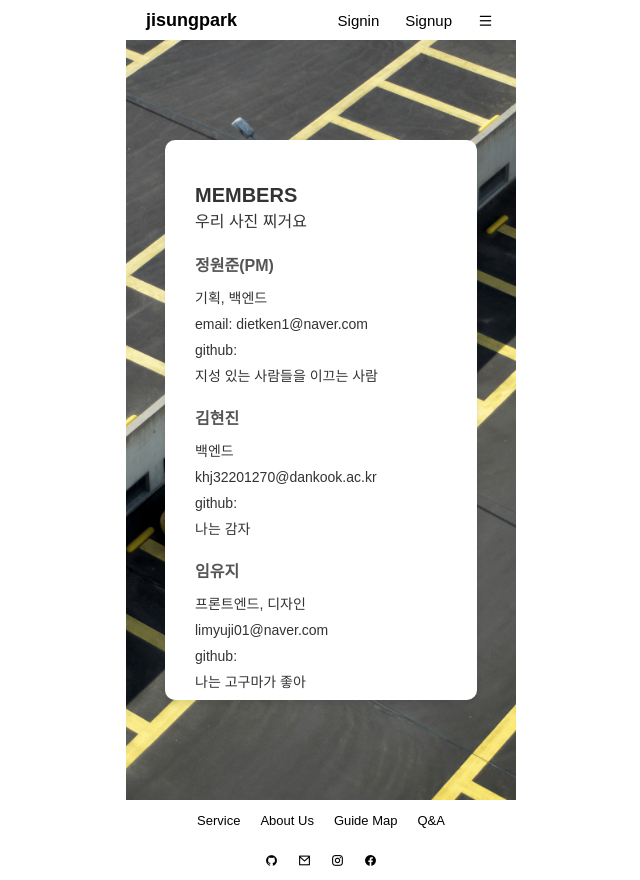
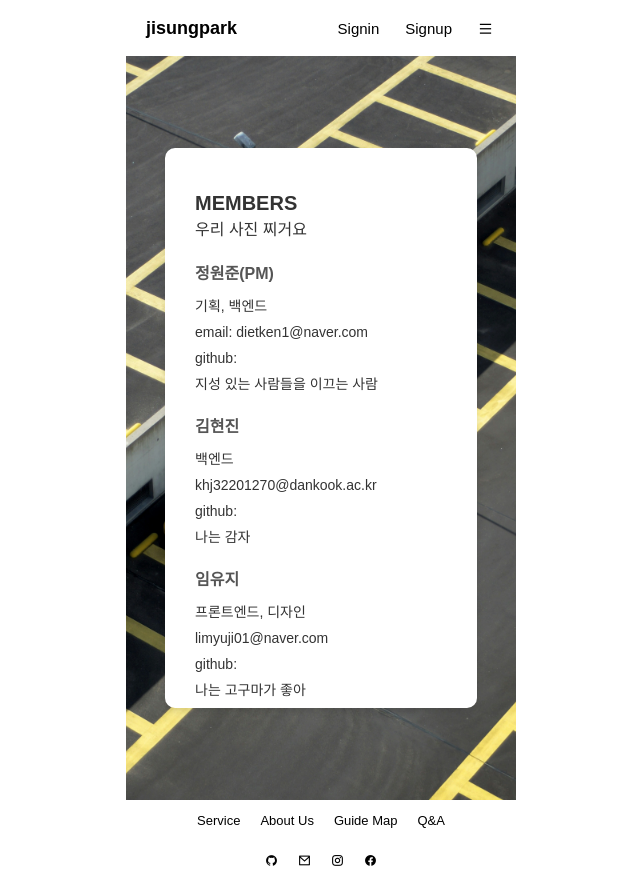
Before and after one commit to pirogramming/JisungPark, a Django app: page /aboutus/ in a window 1280 px wide. Shown: the whole page, without its empty margins (319-959 px from the left). Run offline with Django 5.2, Linux system fonts and the light colour scheme.

Commit message:
[feat]: footer, main CSS높이 수정

```diff
--- a/static/css/layout.css
+++ b/static/css/layout.css
@@ -10,7 +10,7 @@
 
 main {
   flex-grow: 1;
-  height: 95dvh;
+  height: 93dvh;
 }
 
 :root {
--- a/static/css/style-lyj.css
+++ b/static/css/style-lyj.css
@@ -2,7 +2,7 @@ header {
     display: flex;
     justify-content: space-between;
     align-items: center;
-    height: 5dvh;
+    height: 7dvh;
     background-color: white;
     padding: 0 1rem;
     z-index: 1000;
@@ -63,7 +63,7 @@ footer {
 .menu {
     display: none;
     position: fixed;
-    top: 4dvh;
+    top: 6dvh;
     left: 0;
     width: 100%;
     height: 100%;
```
